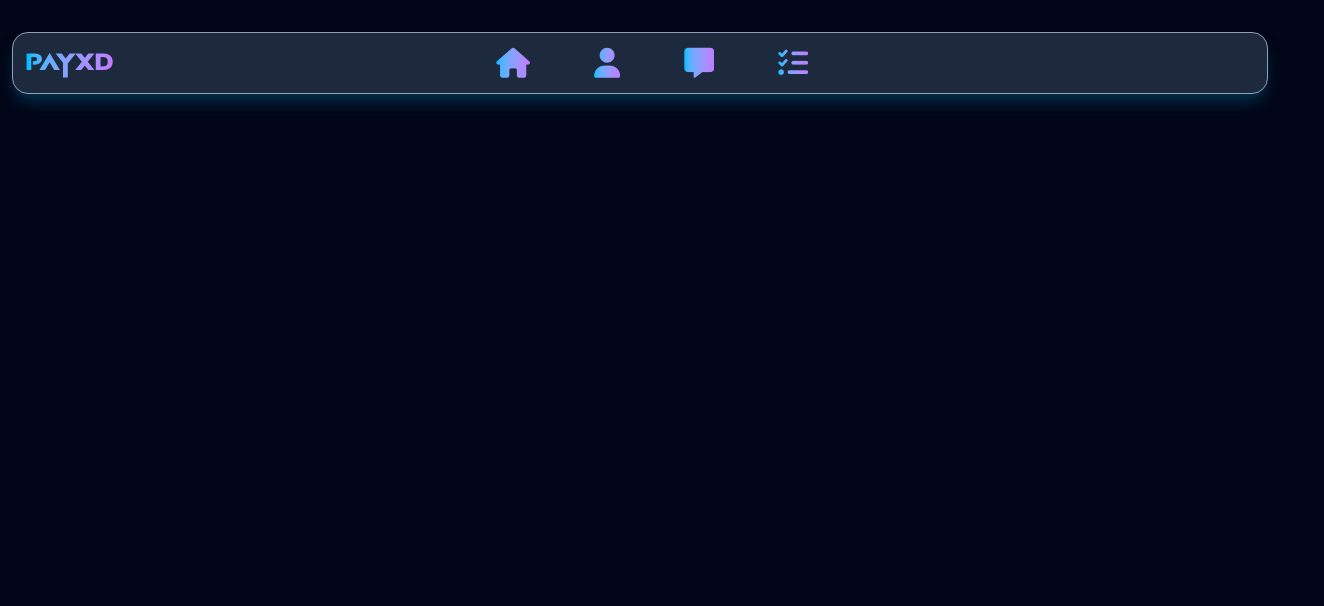
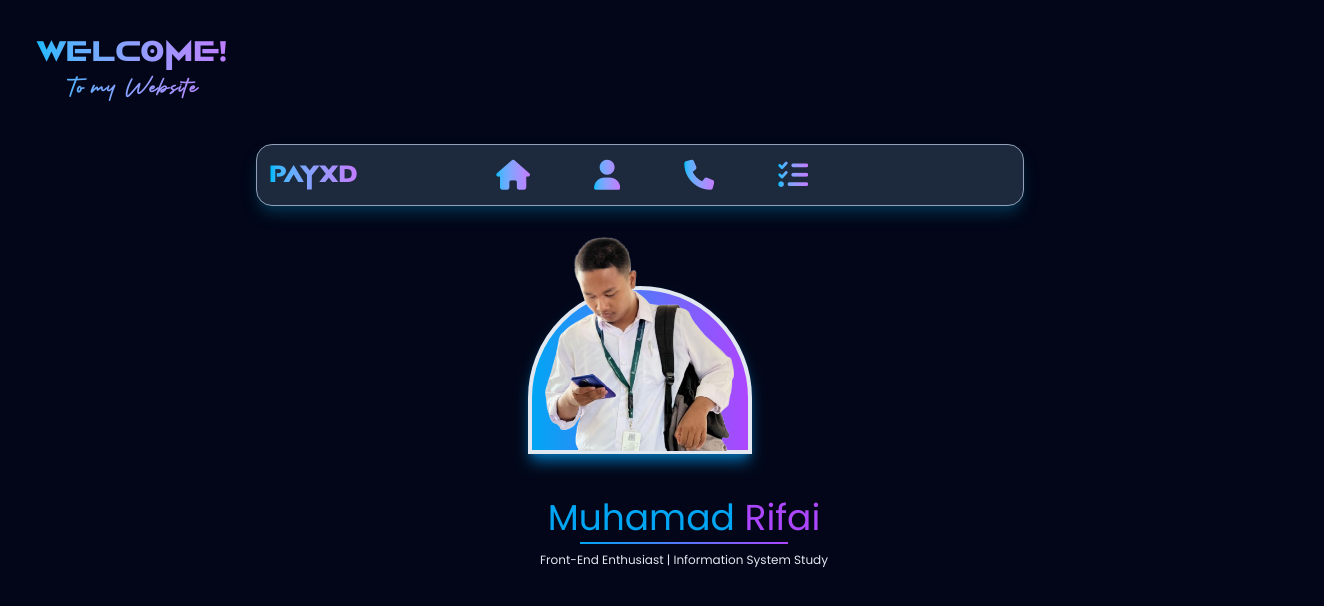
Before and after one commit to Rifaiiii04/tailwindcss-2, a website: page public/index.html in a window 1280 px wide. Shown: the whole page, 1324 px wide, since content can reach past the window. Drawn offline with Linux system fonts and the light colour scheme.

Commit message:
add profile and desc

```diff
--- a/public/index.html
+++ b/public/index.html
@@ -22,6 +22,12 @@
       >
         <i class="fa-solid fa-xmark gradient-sky cursor-pointer"></i>
       </button>
+      <div class="container py-5 ml-4 w-52 text-center">
+        <h1 class="text-4xl font-square gradient-sky">Welcome!</h1>
+        <h2 class="text-2xl font-bohemy tracking-wider gradient-sky">
+          To my Website
+        </h2>
+      </div>
       <aside
         id="sidebar"
         class="fixed top-44 left-0 z-20 w-44 h-80 bg-slate-800 rounded-r-4xl transform -translate-x-full transition-transform duration-700 md:hidden"
@@ -51,7 +57,7 @@
             class="side-btn group hover:bg-slate-900 transition-all duration-200"
           >
             <li class="gradient-sky group-hover:text-sky-400">
-              <i class="fa-solid fa-message"></i>
+              <i class="fa-solid fa-phone"></i>
             </li>
           </a>
           <a
@@ -69,7 +75,7 @@
 
       <!-- topbar -->
       <div
-        class="container md:w-full hidden md:flex mt-5 bg-slate-800 p-3 rounded-2xl shadow-lg shadow-sky-950 border border-slate-400"
+        class="container lg:max-w-3xl mx-auto md:w-full hidden md:flex mt-5 bg-slate-800 p-3 rounded-2xl shadow-lg shadow-sky-950 border border-slate-400"
       >
         <h1
           class="font-square text-3xl gradient-sky hover:text-sky-500 transition-all duration-300 cursor-default"
@@ -90,7 +96,7 @@
           <li
             class="gradient-sky hover:text-sky-500 transition-all duration-300"
           >
-            <a href="#"></a><i class="fa-solid fa-message"></i>
+            <a href="#"></a><i class="fa-solid fa-phone"></i>
           </li>
           <li
             class="gradient-sky hover:text-sky-500 transition-all duration-300"
@@ -100,6 +106,26 @@
         </ul>
       </div>
     </header>
+    <main>
+      <!-- profile -->
+      <section class="flex items-center justify-center mt-11">
+      <div
+        class="bg-gradient-to-r from-sky-500 to bg-purple-500 w-56 h-42 mt-6 relative group rounded-t-full border-4 shadow-lg shadow-sky-700 hover:transform hover:scale-110 transition-all duration-500"><img
+            src="img/profile.png"
+            alt=""
+            class="absolute bottom-2.5 transform scale-110 group-hover:transform group-hover:scale-125 transition-all duration-500 group-hover:bottom-6"
+          /></div>
+    </div>
+  </section>
+  <!-- deskripsi singkat -->
+  <div class="container w-full mt-8 p-3 flex items-center sm:ml-11 justify-center text-center font-poppins">
+    <section>
+      <p class="text-4xl text-purple-500"><span class="text-sky-500">Muhamad</span> Rifai</p>
+      <div class="bg-gradient-to-r from-sky-500 to bg-purple-500 w-52 h-0.5 flex mx-auto mb-2 mt-1"></div>
+      <p class="text-xs">Front-End Enthusiast | Information System Study</p>
+    </section>
+  </div>
+    </main>
   </body>
 </html>
 
--- a/src/input.css
+++ b/src/input.css
@@ -6,6 +6,9 @@
   }
   .gradient-sky {
     @apply bg-gradient-to-r from-sky-400 to-purple-400 bg-clip-text text-transparent;
+  }
+  .perspective {
+    perspective: 1000px;
   }
 }
 
```
Also changed, not shown: public/img/profile.png (added), public/src/output.css.
